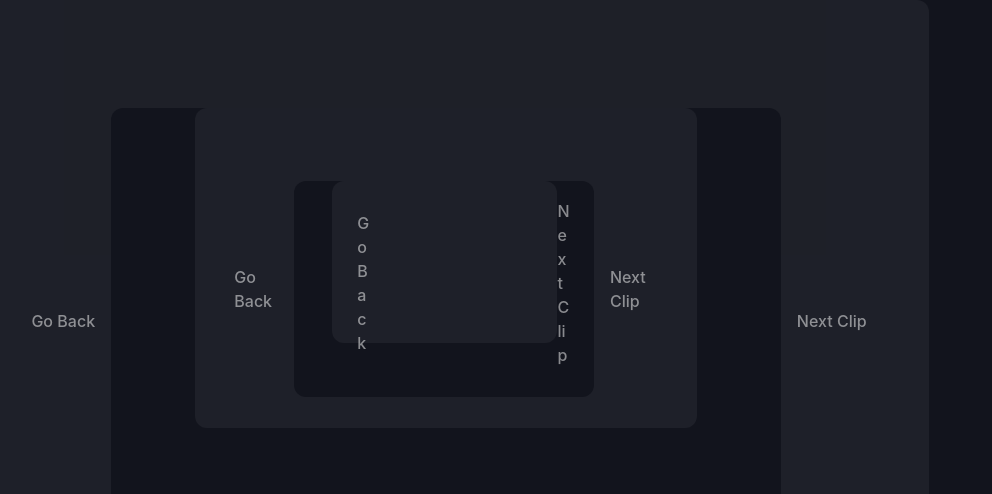
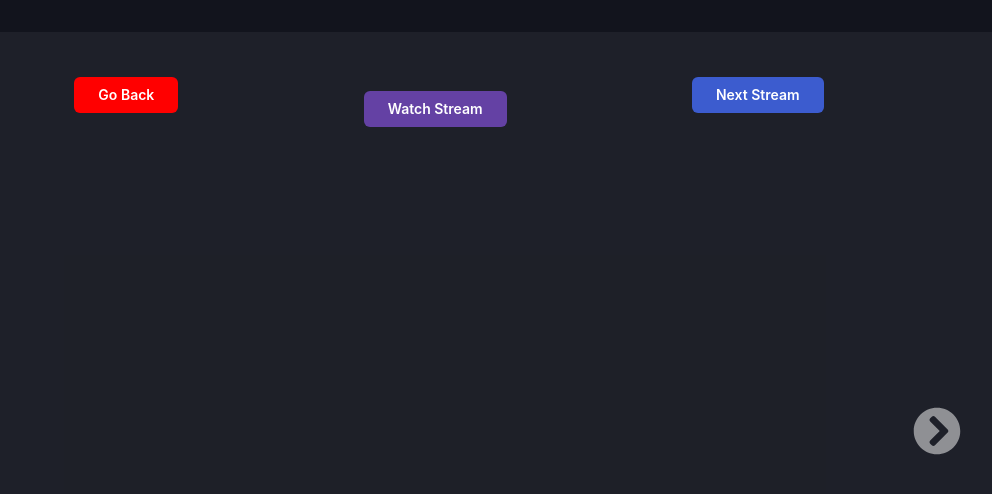
Before and after one commit to kangjietan/streamforge, a React app in the folder client/: page / in a window 1280 px wide. Shown: the top 494 px of the page, without its empty margins (191-1183 px from the left). Built offline with nearby package versions, Linux system fonts and the light colour scheme; no server answers.

Commit message:
Buttons to go back/skip stream/clip, open up stream in twitch, and styling.

```diff
--- a/client/src/components/Clip/Clip.tsx
+++ b/client/src/components/Clip/Clip.tsx
@@ -8,55 +8,151 @@ import {
   EmbedClip,
   EmbedClipContainer,
   GoBackClip,
+  GoBackStream,
+  GoToStreamButton,
   SkipClip,
+  SkipStream,
+  StreamContainer,
+  StreamInformationContainer,
 } from "./styles";
+
+import renderSVG from "../../svgs/renderSVG";
 
 import { shuffleArray } from "../../utils";
 
 const serverUrl = "http://localhost:3000";
 
 interface Props {
-  // streamClips: IClipsFromStreamsData;
   stream: IStream;
+  handleStreamOffset: (offset: "BACK" | "NEXT") => void;
 }
 
 const Clip: React.FunctionComponent<Props> = (props) => {
-  const [currentRandomClip, setCurrentRandomClip] = useState<IClip>();
+  const { stream, handleStreamOffset } = props;
+
+  const [currentRandomClip, setCurrentRandomClip] =
+    useState<IClip | null>(null);
   const [streamClips, setStreamClips] = useState<IClipsFromStreamsData>();
+  const [filteredClips, setFilteredClips] = useState<IClip[]>([]);
+  const [clipOffset, setClipOffset] = useState(0);
 
   const fetchClipsFromStreams = async (stream?: IStream) => {
     if (stream) {
       const url = `${serverUrl}/twitch/clips?broadcasterID=${stream.user_id}&gameID=${stream.game_id}`;
-      const responseData: IClipsFromStreamsData = await axios.get(url).then((response) => {
-        console.log(response);
-        return response.data;
-      });
+      const responseData: IClipsFromStreamsData = await axios
+        .get(url)
+        .then((response) => {
+          console.log(response);
+          return response.data;
+        });
 
+      // Shuffle clips
       const shuffledClips: IClip[] = shuffleArray(responseData.data);
+      // Filter clips by what the streamer is currently playing
+      const filteredByGameClips = shuffledClips.filter(
+        (clip) => clip.game_id === stream.game_id
+      );
 
-      setStreamClips(responseData);
-      setCurrentRandomClip(shuffledClips[0]);
+      // If streamer is playing a game that is not in the top clips
+      // Move on to next stream
+      if (filteredByGameClips.length === 0) {
+        handleStreamOffset("NEXT");
+      } else {
+        setStreamClips(responseData);
+        setCurrentRandomClip(filteredByGameClips[clipOffset]);
+        setFilteredClips(filteredByGameClips);
+      }
     }
   };
 
   useEffect(() => {
+    // If stream exists
     if (props.stream) {
       fetchClipsFromStreams(props.stream);
     }
   }, [props.stream]);
 
-  console.log(props.stream);
-
   return (
     <Container>
-      <CurrentStreamer>{currentRandomClip?.broadcaster_name}</CurrentStreamer>
+      <StreamContainer>
+        <GoBackStream
+          onClick={() => {
+            setCurrentRandomClip(null);
+            handleStreamOffset("BACK");
+          }}
+        >
+          Go Back
+        </GoBackStream>
+        <StreamInformationContainer>
+          <CurrentStreamer>
+            {currentRandomClip?.broadcaster_name}
+          </CurrentStreamer>
+          <GoToStreamButton
+            href={stream ? `https://www.twitch.tv/${stream.user_login}` : ""}
+            target="_blank"
+          >
+            Watch Stream
+          </GoToStreamButton>
+        </StreamInformationContainer>
+        <SkipStream
+          onClick={() => {
+            setCurrentRandomClip(null);
+            handleStreamOffset("NEXT");
+          }}
+        >
+          Next Stream
+        </SkipStream>
+      </StreamContainer>
       <EmbedClipContainer>
-        <GoBackClip>Go Back</GoBackClip>
+        <GoBackClip
+          // Render after offset > 0
+          style={{
+            visibility: clipOffset > 0 ? "visible" : "hidden",
+            pointerEvents: clipOffset > 0 ? "all" : "none",
+          }}
+          onClick={() => {
+            const nextOffset = clipOffset - 1;
+
+            // Decrease offset if there are clips to be retrieved
+            if (nextOffset >= 0) {
+              setClipOffset(nextOffset);
+            } else {
+              return;
+            }
+
+            // If there are filtered clips
+            if (filteredClips) {
+              setCurrentRandomClip(filteredClips[nextOffset]);
+            }
+          }}
+        >
+          {renderSVG("chevronCircleLeft")}
+        </GoBackClip>
         <EmbedClip
-          src={currentRandomClip?.embed_url + "&parent=localhost"}
+          src={
+            currentRandomClip
+              ? currentRandomClip.embed_url + "&parent=localhost"
+              : ""
+          }
           allowFullScreen={true}
         ></EmbedClip>
-        <SkipClip>Next Clip</SkipClip>
+        <SkipClip
+          onClick={() => {
+            const nextOffset = clipOffset + 1;
+            // Increase offset if there are clips to be retrieved
+            if (nextOffset < filteredClips.length) {
+              setClipOffset(nextOffset);
+            } else {
+              return;
+            }
+            // If there are filtered clips
+            if (filteredClips) {
+              setCurrentRandomClip(filteredClips[nextOffset]);
+            }
+          }}
+        >
+          {renderSVG("chevronCircleRight")}
+        </SkipClip>
       </EmbedClipContainer>
     </Container>
   );
--- a/client/src/components/Clip/styles.ts
+++ b/client/src/components/Clip/styles.ts
@@ -1,4 +1,4 @@
-import styled from 'styled-components';
+import styled from "styled-components";
 
 export const Container = styled.div`
   display: flex;
@@ -7,36 +7,103 @@ export const Container = styled.div`
   flex-direction: column;
   background-color: var(--container-bg-color);
   border-radius: var(--container-border-radius);
-  height: 75vh;
-  width: 75vw;
+  height: 90vh;
+  width: 90vw;
   padding: 1rem;
+  margin-top: 2rem;
+`;
+
+export const StreamContainer = styled.div`
+  display: flex;
+  width: 100%;
+  justify-content: space-evenly;
+  align-items: center;
+`;
+
+export const StreamInformationContainer = styled.div`
+  display: flex;
+  justify-content: center;
+  align-items: center;
+  flex-direction: column;
+  margin-bottom: 1rem;
 `;
 
 export const CurrentStreamer = styled.h1`
   color: var(--primary-text-color);
 `;
 
-export const CurrentGame = styled.h2``;
+// export const CurrentGame = styled.h2``;
+
+export const GoToStreamButton = styled.a`
+  display: flex;
+  justify-content: center;
+  align-items: center;
+  height: 36px;
+  font-size: 14px;
+  padding-right: 24px;
+  padding-left: 24px;
+  line-height: inherit;
+  text-decoration: none;
+  cursor: pointer;
+  color: var(--primary-text-color);
+  font-weight: 600;
+  border-radius: 6px;
+  box-shadow: inset 0 0 20px 20px transparent;
+  background-color: #6441a4;
+  transition: box-shadow 0.2s ease;
+
+  &:hover {
+    box-shadow: inset 0 0 20px 20px rgba(0, 0, 0, 0.1);
+  }
+`;
+
+export const GoBackStream = styled(GoToStreamButton)`
+  background-color: red;
+`;
+
+export const SkipStream = styled(GoToStreamButton)`
+  background-color: #3c5ccf;
+`;
 
 export const EmbedClipContainer = styled.div`
   display: flex;
   align-items: center;
-  width: 90%;
-  height: 75%;
+  width: calc(100% - 6rem);
+  height: 100%;
+  margin-bottom: 1rem;
 `;
 
 export const EmbedClip = styled.iframe`
   height: 100%;
-  width: 90%;
-  flex: 2;
+  width: 100%;
   border: none;
   border-radius: var(--container-border-radius);
 `;
 
 export const GoBackClip = styled.div`
   margin-right: 1rem;
+  cursor: pointer;
+
+  & svg {
+    width: 3rem;
+    transition: color 0.2s ease;
+
+    &:hover {
+      color: white;
+    }
+  }
 `;
 
 export const SkipClip = styled.div`
   margin-left: 1rem;
+  cursor: pointer;
+
+  & svg {
+    width: 3rem;
+    transition: color 0.2s ease;
+
+    &:hover {
+      color: white;
+    }
+  }
 `;
```
